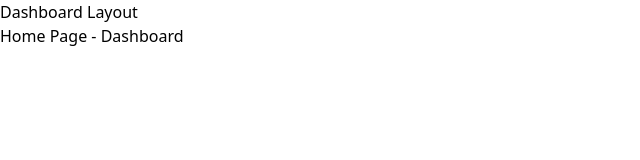
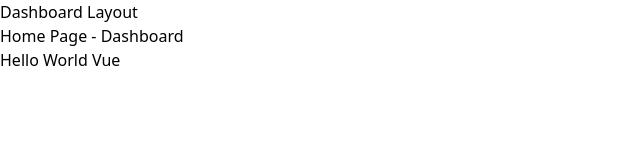
Before and after one commit to PedroVegaDamian/frontend-admin-dev-store, a Vue app: page /dashboard in a window 1280 px wide. Shown: the top 160 px of the page, without its empty margins (0-640 px from the left). Built offline with nearby package versions, Linux system fonts and the light colour scheme; some icons are missing; the HTML template or start-up script is replaced by a standard one; what quasar would draw is missing.

Commit message:
test change

```diff
--- a/src/modules/dashboard/pages/Home.vue
+++ b/src/modules/dashboard/pages/Home.vue
@@ -2,4 +2,5 @@
 
 <template>
   <h2>Home Page - Dashboard</h2>
+  <h3>Hello World Vue</h3>
 </template>
```
